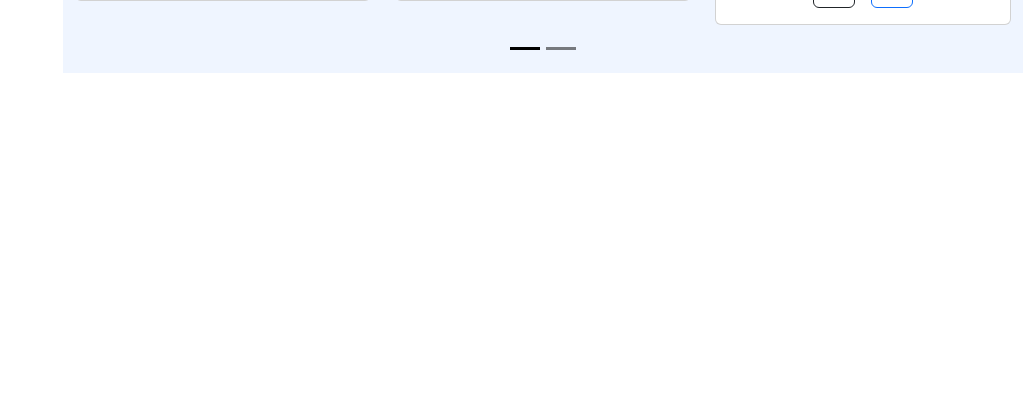
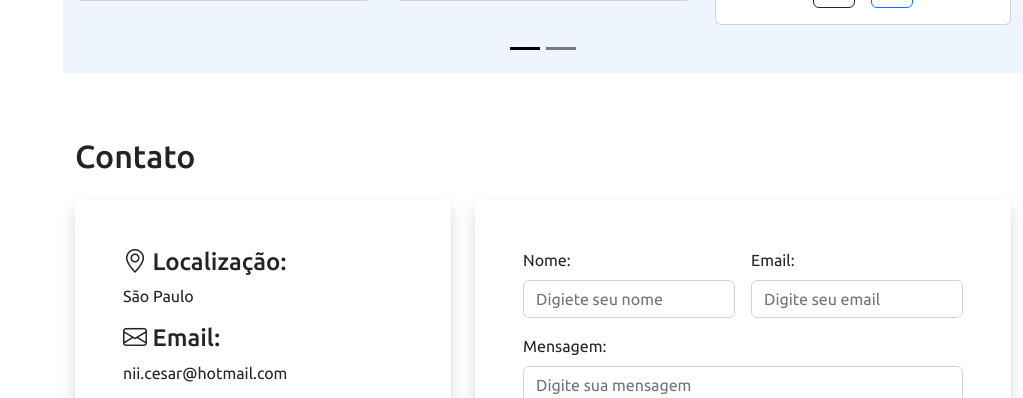
Before and after one commit to NiltonAtanasio/portifolio, a Flask app: page / in a window 1280 px wide. Shown: the part 3471-3869 px from the top of the page, without its empty margins (257-1280 px from the left). Before the commit the page ends 3544 px from the top, so only its background shows below. Run offline with Flask 2, Linux system fonts and the light colour scheme.

Commit message:
😊 Section Contato

```diff
--- a/templates/index.html
+++ b/templates/index.html
@@ -56,12 +56,12 @@
             </a>
           </li>
           <li class="nav-item">
-            <a class="nav-link" href="#">
+            <a class="nav-link" href="#portifolio">
               <i class="bi bi-collection"></i> Portifólio
             </a>
           </li>
           <li class="nav-item">
-            <a class="nav-link" href="#">
+            <a class="nav-link" href="#contato">
               <i class="bi bi-envelope"></i> Contato
             </a>
           </li>
@@ -493,6 +493,64 @@
         </div>
 
       </section>
+
+      <section id="contato" class="pt-5 pb-5">
+
+        <div class="container mb-5">
+          <h2 class='pt-3 pb-3'>Contato</h2>
+
+          <div class="row">
+
+            <div class="col-md-5">
+              <div class="card p-5 shadow border-0">
+                <div class="endereco">
+                  <h4><i class="bi bi-geo-alt"></i> Localização:</h4>
+                  <p>São Paulo</p>
+                </div>
+
+                <div class="email">
+                  <h4><i class="bi bi-envelope"></i> Email:</h4>
+                  <p>nii.cesar@hotmail.com</p>
+                </div>
+
+                <iframe
+                  src="https://www.google.com/maps/embed?pb=!1m18!1m12!1m3!1d467692.0489139792!2d-46.875500738171276!3d-23.68153143651388!2m3!1f0!2f0!3f0!3m2!1i1024!2i768!4f13.1!3m3!1m2!1s0x94ce448183a461d1%3A0x9ba94b08ff335bae!2zU8OjbyBQYXVsbywgU1A!5e0!3m2!1spt-BR!2sbr!4v1671416979856!5m2!1spt-BR!2sbr" width="400" height="300" style="border:0;" allowfullscreen="" loading="lazy" referrerpolicy="no-referrer-when-downgrade" class='w-100'></iframe>
+              </div>
+            </div>
+
+            <div class="col-md-7 mt-5 mt-md-0">
+              <div class="card p-5 h-100 shadow border-0">
+
+                <form class="row g-3">
+                  <div class="col-md-6">
+                    <label for="nome" class="form-label">Nome:</label>
+                    <input type="text" class="form-control" id="nome" name='nome' placeholder='Digiete seu nome'>
+                  </div>
+                  <div class="col-md-6">
+                    <label for="email" class="form-label">Email:</label>
+                    <input type="email" class="form-control" id="email" name='email' placeholder='Digite seu email'>
+                  </div>
+
+                  <div class="col-12">
+                    <label for="mensagem" class="form-label">Mensagem:</label>
+                    <textarea type="text" class="form-control" id="mensagem" name='mensagem' rows="10"
+                      placeholder="Digite sua mensagem"></textarea>
+                  </div>
+
+
+                  <div class="col-12 d-flex justify-content-center mt-4">
+                    <button type="submit" class="btn btn-primary">Enviar mensagem</button>
+                  </div>
+                </form>
+
+              </div>
+            </div>
+
+          </div>
+        </div>
+
+      </section>
+
     </main>
 
 
```
